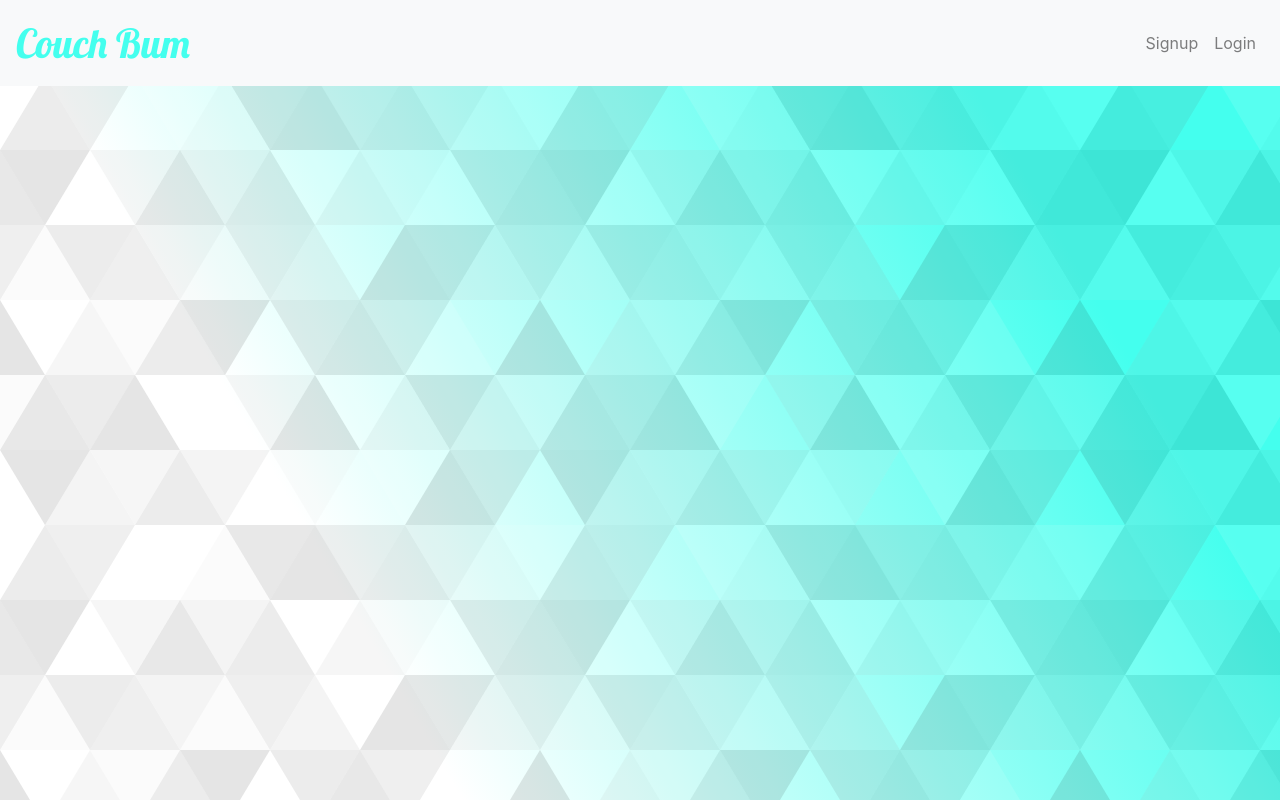
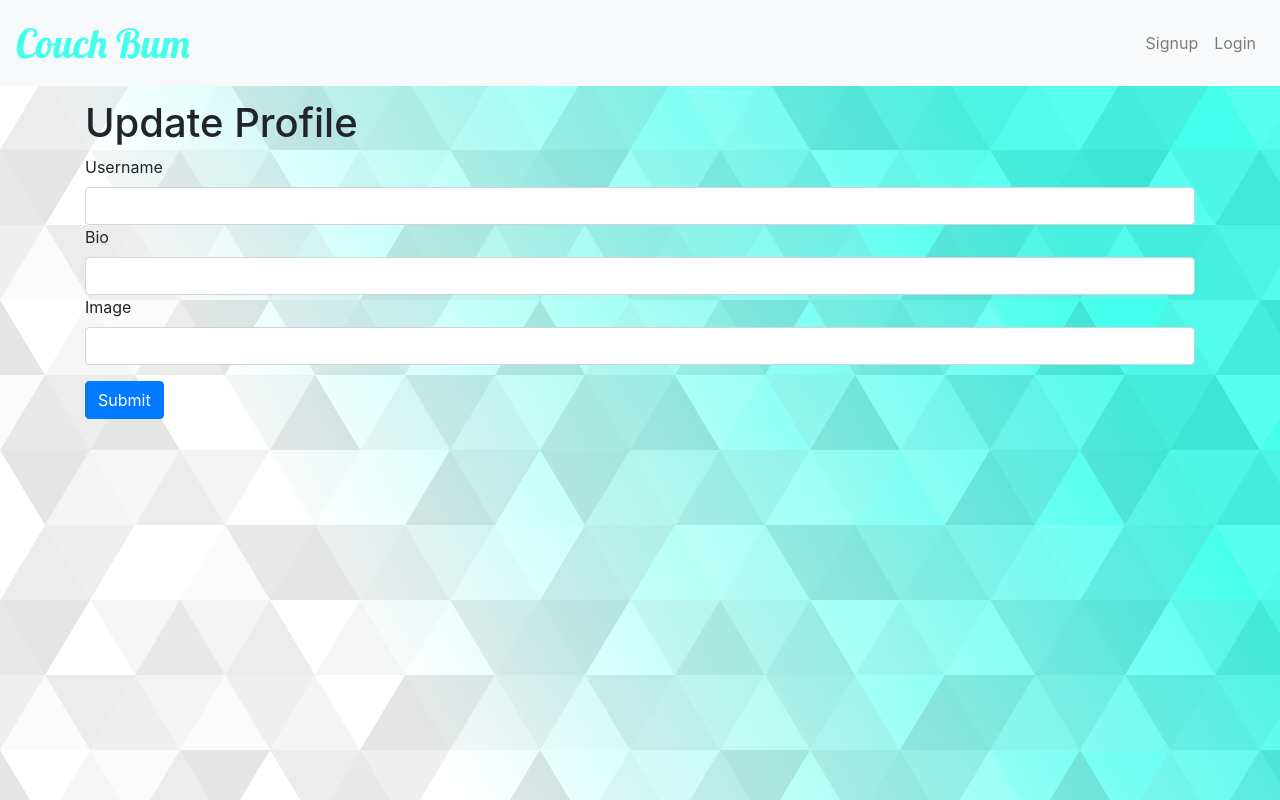
Before and after one commit to mrwhiterk/couch_bum, a React (Create React App) app in the folder client/: page /editProfile in a window 1280 px wide. Built offline with nearby package versions, Linux system fonts and the light colour scheme; no server answers.

Commit message:
got edit user info working

```diff
--- a/client/src/App.js
+++ b/client/src/App.js
@@ -10,6 +10,7 @@ import HomeListings from './Components/HomeListings/HomeListings';
 import TravelerList from './Components/TravelerList/TravelerList';
 import Traveler from './Components/Traveler/Traveler';
 import UserInfo from './Components/UserInfo/UserInfo';
+import ProfileForm from './Components/ProfileForm/ProfileForm';
 import axios from 'axios';
 import serverUrl from './Components/constants';
 
@@ -290,6 +291,12 @@ class App extends Component {
                 <UserInfo {...props} isLoggedIn={this.state.isLoggedIn} />
               )}
             />
+            <Route
+              path='/editProfile'
+              render={props => (
+                <ProfileForm {...props} isLoggedIn={this.state.isLoggedIn} />
+              )}
+            />
           </Switch>
         </main>
       </div>
--- /dev/null
+++ b/client/src/Components/ProfileForm/ProfileForm.js
@@ -0,0 +1,89 @@
+import React, { Component } from 'react';
+import './ProfileForm.css';
+import axios from 'axios';
+import serverUrl from '../constants';
+
+export default class ProfileForm extends Component {
+  constructor(props) {
+    super(props);
+
+    this.state = {
+      username: '',
+      bio: '',
+      image: '',
+    };
+
+    this.handleChange = this.handleChange.bind(this);
+    this.handleSubmit = this.handleSubmit.bind(this);
+  }
+
+  componentDidMount() {
+    axios
+      .get(serverUrl + '/users/getEditFields/' + localStorage.id)
+      .then(res => {
+        this.setState({ ...res.data });
+      })
+      .catch(err => {
+        console.log(err);
+      });
+  }
+
+  handleChange(evt) {
+    this.setState({
+      [evt.target.name]: evt.target.value,
+    });
+  }
+
+  updateProfile() {
+    axios
+      .put(serverUrl + '/users/updateProfile/' + localStorage.id, this.state)
+      .then(function(response) {})
+      .finally(() => {
+        this.props.history.push(`/myInfo`);
+      });
+  }
+
+  handleSubmit(evt) {
+    evt.preventDefault();
+    this.updateProfile();
+  }
+
+  render() {
+    return (
+      <div className='container'>
+        <h1>Update Profile</h1>
+        <form onSubmit={this.handleSubmit}>
+          <div className='form-group'>
+            <label htmlFor='username'>Username</label>
+            <input
+              type='text'
+              name='username'
+              onChange={this.handleChange}
+              className='form-control'
+              value={this.state.username}
+            />
+            <label htmlFor='bio'>Bio</label>
+            <input
+              type='text'
+              name='bio'
+              onChange={this.handleChange}
+              className='form-control'
+              value={this.state.bio}
+            />
+            <label htmlFor='image'>Image</label>
+            <input
+              type='text'
+              name='image'
+              onChange={this.handleChange}
+              className='form-control'
+              value={this.state.image}
+            />
+          </div>
+          <button type='submit' className='btn btn-primary'>
+            Submit
+          </button>
+        </form>
+      </div>
+    );
+  }
+}
--- a/client/src/Components/Traveler/Traveler.js
+++ b/client/src/Components/Traveler/Traveler.js
@@ -58,7 +58,7 @@ export default class Traveler extends Component {
                     <h4>Email</h4> {email}
                   </Col>
                   <Col>
-                    <img src={image} alt='profile pic' />
+                    <img src={image} alt='profile pic' height='200px' />
                   </Col>
                   <Col>
                     <h4>Skills</h4>
--- a/client/src/Components/UserInfo/UserInfo.js
+++ b/client/src/Components/UserInfo/UserInfo.js
@@ -66,12 +66,15 @@ export default class UserInfo extends Component {
                   </Col>
                   <Col>
                     <h4>profile pic</h4>
-                    <img src={image} />
+                    <img src={image} height='200px' />
                   </Col>
                 </Row>
               </CardText>
             </CardBody>
           </Card>
+          <Link to='/editProfile'>
+            <Button color='info'>Edit</Button>
+          </Link>
         </div>
       );
     }
```
Also changed, not shown: client/src/Components/ProfileForm/ProfileForm.css (added), 2 other files (tests, documents, lock files or other folders).
